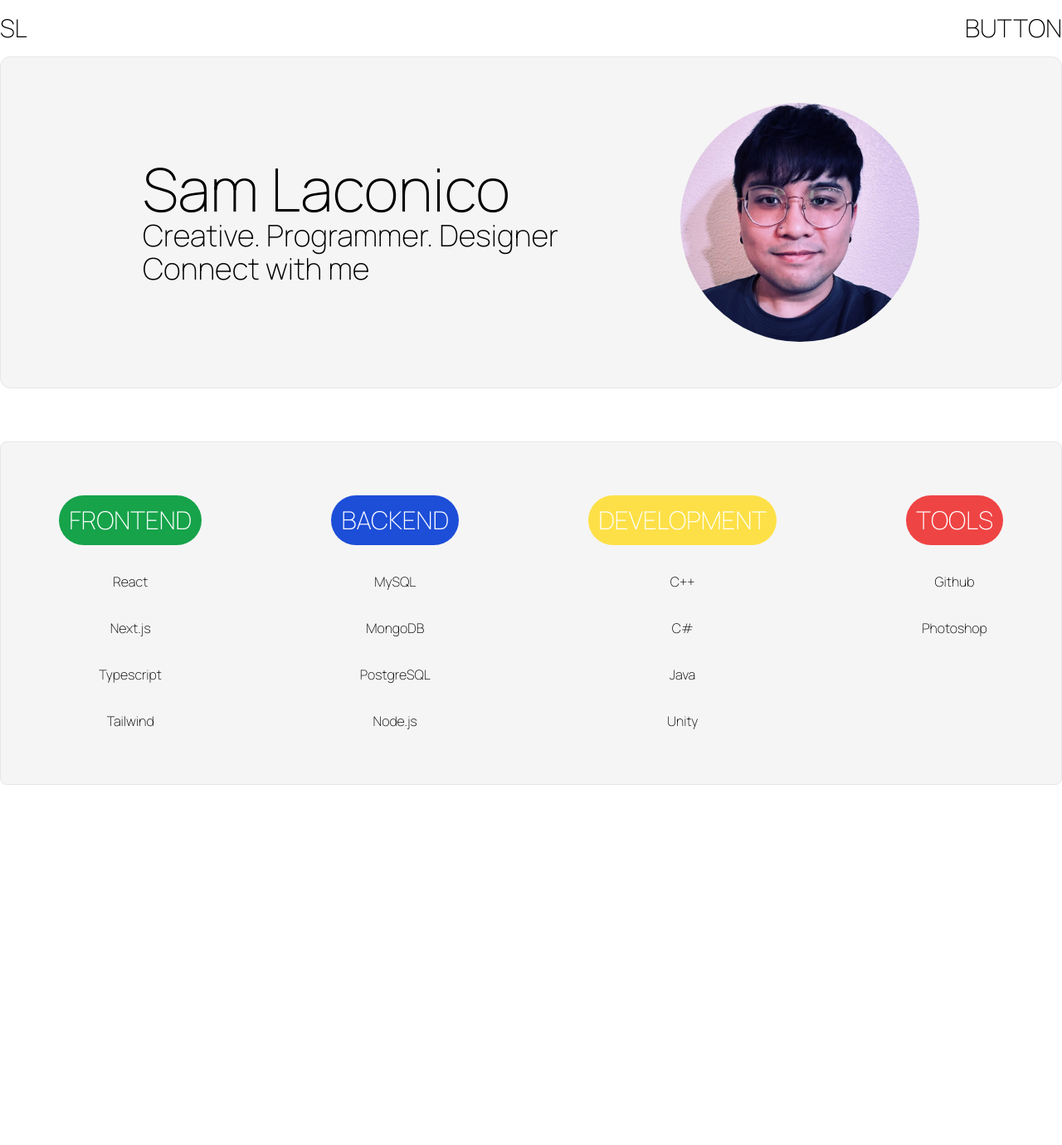
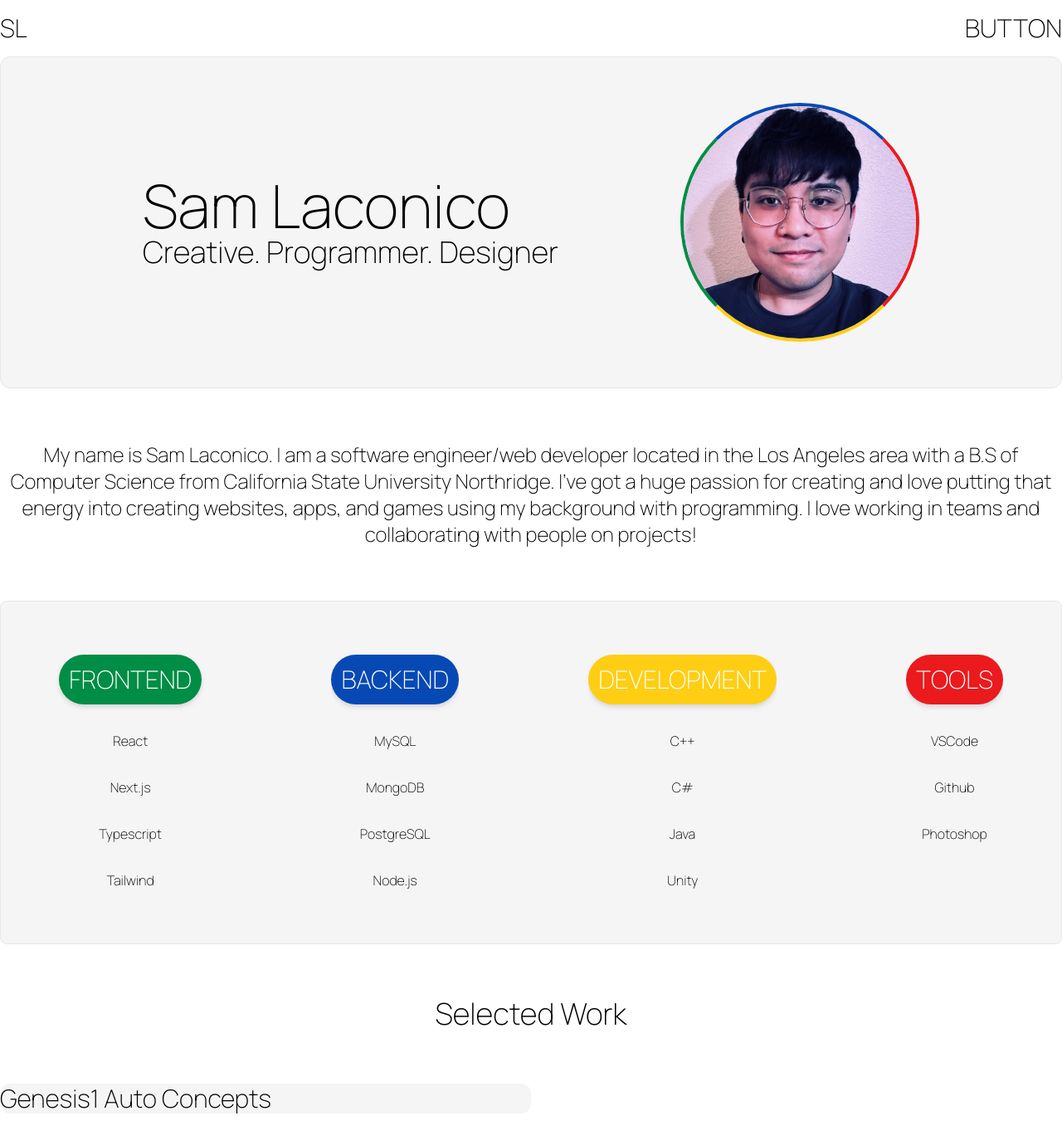
Before and after one commit to samlaconico/next-portfolio, a Next.js app: page / in a window 1280 px wide. Shown: the top 1380 px of the page at 83% size. Before the commit the page ends 1010 px from the top, so only its background shows below. Built offline with nearby package versions, Linux system fonts and the light colour scheme.

Commit message:
added new sections

```diff
--- a/src/app/layout.tsx
+++ b/src/app/layout.tsx
@@ -1,11 +1,11 @@
 import type { Metadata } from "next";
 import { Abel, Inter, Manrope } from "next/font/google";
 import "./globals.css";
+import Header from "@/components/Header";
 
 const inter = Inter({ subsets: ["latin"] });
 const manrope = Manrope({subsets: ["latin"], weight: "200", variable: "--font-manrope"})
 const manropeBold = Manrope({subsets: ["latin"], weight: "600", variable: "--font-manrope-bold"})
-
 
 export const metadata: Metadata = {
   title: "Sam Laconico",
@@ -19,7 +19,11 @@ export default function RootLayout({
 }>) {
   return (
     <html lang="en">
-      <body className={`${manrope.variable} ${manropeBold.variable} m-auto container`}>{children}</body>
+
+      <body className={`${manrope.variable} ${manropeBold.variable} m-auto container`}>
+        <Header/>
+        {children}
+        </body>
     </html>
   );
 }
--- a/src/app/page.tsx
+++ b/src/app/page.tsx
@@ -1,13 +1,25 @@
-import Header from "@/components/Header";
+"use client"
+
+import About from "@/components/About";
 import Hero from "@/components/Hero";
+import Projects from "@/components/Projects";
 import Skills from "@/components/Skills";
+import { Suspense } from "react";
+import { motion } from "framer-motion";
 
 export default function Home() {
   return (
-    <div className="mx-3 md:mx-0">
-      <Header/>
-      <Hero/>
-      <Skills/>
-    </div>
+    <motion.div
+    initial={{height: "0rem"}}
+    animate={{height: "100%"}}
+    transition={{delay: 1, duration: 1, ease: "easeOut"}}
+    className="mx-3 md:mx-0 overflow-hidden">
+      <Hero />
+      <About />
+      <Skills />
+      <Suspense>
+        <Projects/>
+      </Suspense>
+    </motion.div>
   );
 }
--- /dev/null
+++ b/src/components/About.tsx
@@ -0,0 +1,16 @@
+"use client";
+
+import { motion } from "framer-motion";
+import { about } from "@/data";
+
+export function About() {
+  return (
+    <>
+      <motion.div className="my-16 overflow-hidden text-center font-manrope text-2xl">
+        {about.body}
+      </motion.div>
+    </>
+  );
+}
+
+export default About;
--- a/src/components/Header.tsx
+++ b/src/components/Header.tsx
@@ -5,6 +5,8 @@ import { useState } from "react";
 
 export function Header() {
   const [center, setCenter] = useState(true);
+  const [nav, openNav] = useState(false);
+
   return (
     <>
       <motion.div
@@ -22,7 +24,7 @@ export function Header() {
           SL
         </motion.div>
         <motion.div transition={{ duration: 0.4, ease: "easeInOut" }} layout>
-          BUTTON
+          <button onClick={() => openNav(!nav)}>BUTTON</button>
         </motion.div>
       </motion.div>
     </>
--- a/src/components/Hero.tsx
+++ b/src/components/Hero.tsx
@@ -1,29 +1,25 @@
 "use client";
 
-import { motion } from "framer-motion";
+import { motion, stagger, useAnimate } from "framer-motion";
 export function Hero() {
+  const [scope, animate] = useAnimate();
+
   return (
     <>
-      <motion.div
-        initial={{ opacity: 0, height: "0px", paddingTop: 0, paddingBottom: 0 }}
-        animate={{
-          opacity: 1,
-          height: "50vh",
-          paddingTop: "1.5rem",
-          paddingBottom: "1.5rem",
-        }}
-        transition={{ duration: 1, ease: "backInOut", delay: .8 }}
-        className="flex h-[50vh] flex-col content-center items-center justify-evenly overflow-hidden rounded-xl border-[1px] bg-neutral-100 px-6 md:flex-row"
-      >
+      <motion.div className="flex h-[50vh] flex-col content-center items-center justify-evenly overflow-hidden rounded-xl border-[1px] bg-neutral-100 px-6 md:flex-row">
         <div>
-          <h1 className="font-manrope-bold text-7xl">Sam Laconico</h1>
+          <motion.h1 ref={scope} className="font-manrope-bold text-7xl">
+            Sam Laconico
+          </motion.h1>
           <h2 className="font-manrope text-4xl">
             Creative. Programmer. Designer
-            <br /> Connect with me
           </h2>
         </div>
         <div>
-          <img className="size-72 rounded-full" src="images/portrait.jpeg" />
+          <img
+            className="border-l-superfami-green border-t-superfami-blue border-b-superfami-yellow border-r-superfami-red size-72 rounded-full border-4"
+            src="images/portrait.jpeg"
+          />
         </div>
       </motion.div>
     </>
--- /dev/null
+++ b/src/components/Projects.tsx
@@ -0,0 +1,42 @@
+"use client";
+
+import { motion } from "framer-motion";
+
+type projectProps = {
+  children: string;
+  image: string;
+  body: string;
+};
+
+export function Projects() {
+  return (
+    <>
+      <motion.div
+        initial={{}}
+        animate={{}}
+        transition={{}}
+        className="my-16 overflow-hidden"
+      >
+        <h1 className="text-center font-manrope-bold text-4xl">
+          Selected Work
+        </h1>
+        <Project body="" image="">
+          Genesis1 Auto Concepts
+        </Project>
+      </motion.div>
+    </>
+  );
+}
+
+async function Project({ children, image, body }: projectProps) {
+  await new Promise((resolve) => setTimeout(resolve, 1000));
+  return (
+    <>
+      <motion.div className="my-16 w-1/2 overflow-hidden rounded-xl bg-neutral-100">
+        <h1 className="text-nowrap font-manrope-bold text-3xl">{children}</h1>
+      </motion.div>
+    </>
+  );
+}
+
+export default Projects;
--- a/src/components/Skills.tsx
+++ b/src/components/Skills.tsx
@@ -4,19 +4,14 @@ import { motion } from "framer-motion";
 export function Skills() {
   return (
     <>
-      <motion.div
-        initial={{ opacity: 0, height: "0px", paddingTop: 0, paddingBottom: 0 }}
-        animate={{
-          opacity: 1,
-          height: "100%",
-          paddingTop: "4rem",
-          paddingBottom: "4rem",
-        }}
-        transition={{ duration: 0.5, ease: "easeInOut", delay: .8 }}
-        className="my-16 flex flex-col justify-around gap-4 overflow-hidden rounded-lg border-[1px] bg-neutral-100 text-center font-manrope-bold md:flex-row"
-      >
-        <div className="flex flex-col space-y-8 overflow-hidden">
-          <motion.h1 className="rounded-full bg-green-600 p-3 text-3xl text-white">
+      <motion.div className="my-16 flex flex-col justify-around gap-4 overflow-hidden rounded-lg border-[1px] bg-neutral-100 py-16 text-center font-manrope-bold md:flex-row">
+        <div className="flex flex-col space-y-8 ">
+          <motion.h1
+            initial={{scale:1}}
+            transition={{}}
+            whileHover={{scale:1.1}}
+            className="bg-superfami-green rounded-full p-3 text-3xl text-white drop-shadow-md"
+          >
             FRONTEND
           </motion.h1>
           <SkillCard>React</SkillCard>
@@ -25,7 +20,7 @@ export function Skills() {
           <SkillCard>Tailwind</SkillCard>
         </div>
         <div className="flex flex-col space-y-8 overflow-hidden">
-          <h1 className="rounded-full bg-blue-700 p-3 text-3xl text-white">
+          <h1 className="bg-superfami-blue rounded-full p-3 text-3xl text-white drop-shadow-md">
             BACKEND
           </h1>
           <SkillCard>MySQL</SkillCard>
@@ -34,7 +29,7 @@ export function Skills() {
           <SkillCard>Node.js</SkillCard>
         </div>
         <div className="flex flex-col space-y-8 overflow-hidden">
-          <h1 className="rounded-full bg-yellow-300 p-3 text-3xl text-white">
+          <h1 className="bg-superfami-yellow rounded-full p-3 text-3xl text-white drop-shadow-md">
             DEVELOPMENT
           </h1>
           <SkillCard>C++</SkillCard>
@@ -43,9 +38,10 @@ export function Skills() {
           <SkillCard>Unity</SkillCard>
         </div>
         <div className="flex flex-col space-y-8 overflow-hidden">
-          <h1 className="rounded-full bg-red-500 p-3 text-3xl text-white">
+          <h1 className="bg-superfami-red rounded-full p-3 text-3xl text-white drop-shadow-md">
             TOOLS
           </h1>
+          <SkillCard>VSCode</SkillCard>
           <SkillCard>Github</SkillCard>
           <SkillCard>Photoshop</SkillCard>
         </div>
--- /dev/null
+++ b/src/data/index.ts
@@ -0,0 +1,10 @@
+export const projects = [
+  {
+    title: "Genesis 1 Autoconcepts",
+    body: "",
+  },
+];
+
+export const about = {
+  body: "My name is Sam Laconico. I am a software engineer/web developer located in the Los Angeles area with a B.S of Computer Science from California State University Northridge. I've got a huge passion for creating and love putting that energy into creating websites, apps, and games using my background with programming. I love working in teams and collaborating with people on projects!",
+};
--- a/tailwind.config.ts
+++ b/tailwind.config.ts
@@ -11,11 +11,17 @@ const config: Config = {
       backgroundImage: {
         "gradient-radial": "radial-gradient(var(--tw-gradient-stops))",
         "gradient-conic":
-        "conic-gradient(from 180deg at 50% 50%, var(--tw-gradient-stops))",
+          "conic-gradient(from 180deg at 50% 50%, var(--tw-gradient-stops))",
       },
       fontFamily: {
-        manrope: "var(--font-manrope)",
+        "manrope": "var(--font-manrope)",
         "manrope-bold": "var(--font-manrope-bold)",
+      },
+      colors: {
+        "superfami-green": "#008d45",
+        "superfami-blue": "#0749b4",
+        "superfami-yellow": "#fece15",
+        "superfami-red": "#eb1a1d",
       },
     },
   },
```
